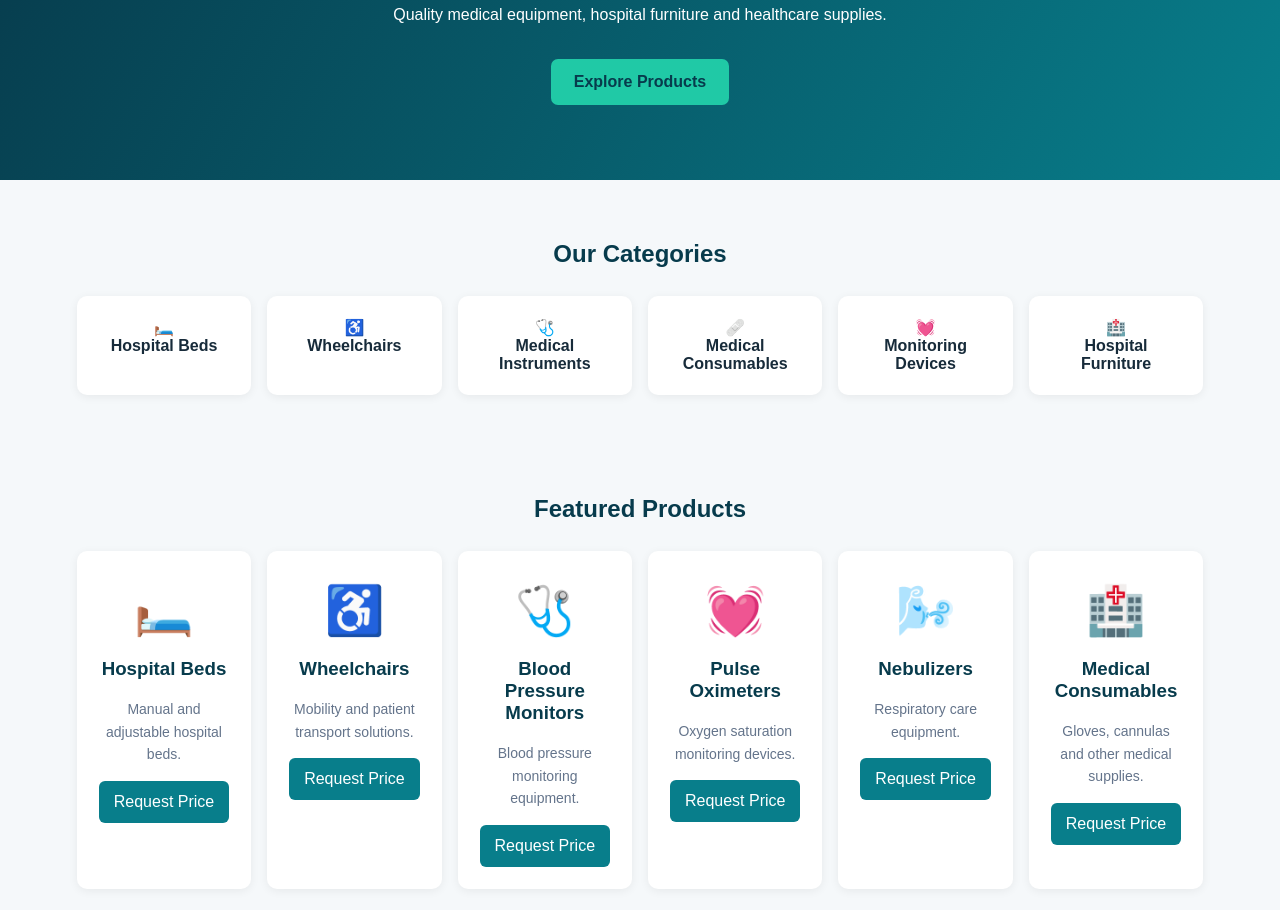
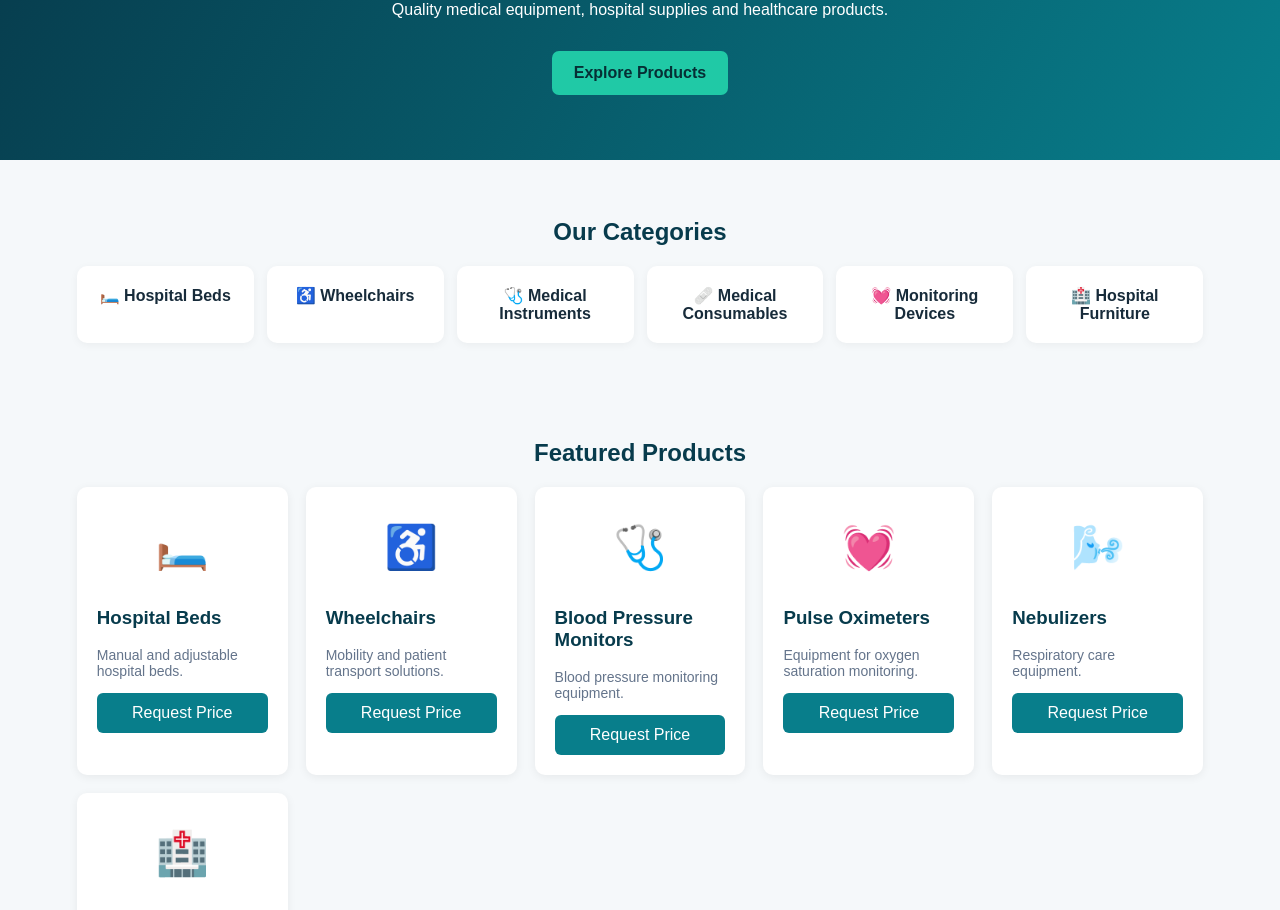
Before and after one commit to vchigozie94-max/Bigvee-medicals-, a plain HTML site: page index.html in a window 1280 px wide. Shown: the part 213-1123 px from the top of the page. Drawn offline with Linux system fonts and the light colour scheme.

Commit message:
Update index.html
BIGVEE medical

```diff
--- a/index.html
+++ b/index.html
@@ -6,38 +6,38 @@
 <head>
 <meta charset="UTF-8">
 <meta name="viewport" content="width=device-width, initial-scale=1.0">
-<title>BIGVEE Medical Stores</title>
-<meta name="description" content="BIGVEE Medical Stores supplies hospital beds, wheelchairs, medical equipment and healthcare essentials.">
+<title>BIGVEE Medical Stores | Medical Equipment</title>
+<meta name="description" content="Shop hospital beds, wheelchairs, medical equipment and healthcare supplies at BIGVEE Medical Stores.">
 <style>
 *{box-sizing:border-box}
 body{margin:0;font-family:Arial,sans-serif;background:#f5f8fa;color:#172b3a}
-header{background:#073b4c;color:white;padding:20px 6%;display:flex;justify-content:space-between;align-items:center;flex-wrap:wrap}
-.logo{font-size:25px;font-weight:bold;color:#38d9c5}
-.logo small{display:block;font-size:11px;color:white;letter-spacing:3px}
+header{background:#073b4c;color:white;padding:22px 6%;display:flex;justify-content:space-between;align-items:center;flex-wrap:wrap}
+.logo{font-size:24px;font-weight:bold;color:#38d9c5}
+header span{font-size:12px;display:block;color:white}
 nav a{color:white;text-decoration:none;margin:8px;font-size:14px}
-.hero{background:linear-gradient(120deg,#073b4c,#087e8b);color:white;text-align:center;padding:75px 15px}
+.hero{background:linear-gradient(120deg,#073b4c,#087e8b);color:white;padding:65px 7%;text-align:center}
 .hero h1{font-size:36px;margin:0 0 15px}
 .hero p{line-height:1.7}
-.btn{display:inline-block;background:#20c9a6;color:#073b4c;padding:14px 23px;border-radius:7px;text-decoration:none;font-weight:bold;margin-top:15px}
-section{padding:40px 6%}
-h2{text-align:center;color:#073b4c;margin-bottom:28px}
-.categories,.products{display:grid;grid-template-columns:repeat(auto-fit,minmax(145px,1fr));gap:16px}
-.category,.product{background:white;padding:22px;border-radius:10px;text-align:center;box-shadow:0 2px 10px #00000010}
-.category{font-weight:bold}
+.btn{display:inline-block;background:#20c9a6;color:#062f35;padding:13px 22px;border-radius:7px;text-decoration:none;font-weight:bold;margin-top:12px}
+section{padding:38px 6%}
+h2{text-align:center;color:#073b4c}
+.categories{display:grid;grid-template-columns:repeat(auto-fit,minmax(140px,1fr));gap:13px}
+.category{background:white;padding:20px;text-align:center;border-radius:10px;box-shadow:0 2px 9px #0000000c;font-weight:bold}
+.products{display:grid;grid-template-columns:repeat(auto-fit,minmax(210px,1fr));gap:18px}
+.product{background:white;border-radius:10px;padding:20px;box-shadow:0 2px 10px #00000010}
+.product .symbol{font-size:43px;text-align:center;padding:15px}
 .product h3{color:#073b4c}
-.product p{font-size:14px;color:#64748b;line-height:1.6}
-.symbol{font-size:48px;margin:10px}
-.product a{display:block;background:#087e8b;color:white;padding:12px;border-radius:6px;text-decoration:none;margin-top:15px}
+.product p{color:#64748b;font-size:14px}
+.product a{display:block;text-align:center;background:#087e8b;color:white;padding:11px;text-decoration:none;border-radius:6px}
 .about{background:#e5f4f2;text-align:center;line-height:1.8}
-.contact{text-align:center}
-footer{background:#073b4c;color:white;text-align:center;padding:30px 15px}
-@media(max-width:500px){.hero h1{font-size:29px}header{gap:12px}}
+footer{background:#073b4c;color:white;text-align:center;padding:28px 15px;font-size:14px}
+footer a{color:#38d9c5}
 </style>
 </head>
 <body>
 
 <header>
-<div class="logo">BIGVEE<small>MEDICAL STORES</small></div>
+<div class="logo">BIGVEE <span>MEDICAL STORES</span></div>
 <nav>
 <a href="#home">Home</a>
 <a href="#products">Products</a>
@@ -48,19 +48,19 @@ footer{background:#073b4c;color:white;text-align:center;padding:30px 15px}
 
 <div class="hero" id="home">
 <h1>Your Trusted Medical Equipment Store</h1>
-<p>Quality medical equipment, hospital furniture and healthcare supplies.</p>
+<p>Quality medical equipment, hospital supplies and healthcare products.</p>
 <a class="btn" href="#products">Explore Products</a>
 </div>
 
 <section>
 <h2>Our Categories</h2>
 <div class="categories">
-<div class="category">🛏️<br>Hospital Beds</div>
-<div class="category">♿<br>Wheelchairs</div>
-<div class="category">🩺<br>Medical Instruments</div>
-<div class="category">🩹<br>Medical Consumables</div>
-<div class="category">💓<br>Monitoring Devices</div>
-<div class="category">🏥<br>Hospital Furniture</div>
+<div class="category">🛏️ Hospital Beds</div>
+<div class="category">♿ Wheelchairs</div>
+<div class="category">🩺 Medical Instruments</div>
+<div class="category">🩹 Medical Consumables</div>
+<div class="category">💓 Monitoring Devices</div>
+<div class="category">🏥 Hospital Furniture</div>
 </div>
 </section>
 
@@ -72,62 +72,64 @@ footer{background:#073b4c;color:white;text-align:center;padding:30px 15px}
 <div class="symbol">🛏️</div>
 <h3>Hospital Beds</h3>
 <p>Manual and adjustable hospital beds.</p>
-<a href="https://wa.me/2348108871435?text=I%20want%20hospital%20beds">Request Price</a>
+<a href="https://wa.me/2348108871435?text=Hello%20BIGVEE%2C%20I%20want%20to%20enquire%20about%20hospital%20beds.">Request Price</a>
 </div>
 
 <div class="product">
 <div class="symbol">♿</div>
 <h3>Wheelchairs</h3>
 <p>Mobility and patient transport solutions.</p>
-<a href="https://wa.me/2348108871435?text=I%20want%20wheelchairs">Request Price</a>
+<a href="https://wa.me/2348108871435?text=Hello%20BIGVEE%2C%20I%20want%20to%20enquire%20about%20wheelchairs.">Request Price</a>
 </div>
 
 <div class="product">
 <div class="symbol">🩺</div>
 <h3>Blood Pressure Monitors</h3>
 <p>Blood pressure monitoring equipment.</p>
-<a href="https://wa.me/2348108871435?text=I%20want%20BP%20monitors">Request Price</a>
+<a href="https://wa.me/2348108871435?text=Hello%20BIGVEE%2C%20I%20want%20to%20enquire%20about%20BP%20monitors.">Request Price</a>
 </div>
 
 <div class="product">
 <div class="symbol">💓</div>
 <h3>Pulse Oximeters</h3>
-<p>Oxygen saturation monitoring devices.</p>
-<a href="https://wa.me/2348108871435?text=I%20want%20pulse%20oximeters">Request Price</a>
+<p>Equipment for oxygen saturation monitoring.</p>
+<a href="https://wa.me/2348108871435?text=Hello%20BIGVEE%2C%20I%20want%20to%20enquire%20about%20pulse%20oximeters.">Request Price</a>
 </div>
 
 <div class="product">
 <div class="symbol">🌬️</div>
 <h3>Nebulizers</h3>
 <p>Respiratory care equipment.</p>
-<a href="https://wa.me/2348108871435?text=I%20want%20nebulizers">Request Price</a>
+<a href="https://wa.me/2348108871435?text=Hello%20BIGVEE%2C%20I%20want%20to%20enquire%20about%20nebulizers.">Request Price</a>
 </div>
 
 <div class="product">
 <div class="symbol">🏥</div>
 <h3>Medical Consumables</h3>
-<p>Gloves, cannulas and other medical supplies.</p>
-<a href="https://wa.me/2348108871435?text=I%20want%20medical%20consumables">Request Price</a>
+<p>Gloves, cannulas, syringes and other supplies.</p>
+<a href="https://wa.me/2348108871435?text=Hello%20BIGVEE%2C%20I%20want%20to%20enquire%20about%20medical%20consumables.">Request Price</a>
 </div>
 
 </div>
 </section>
 
 <section class="about" id="about">
-<h2>About BIGVEE</h2>
-<p>BIGVEE Medical Stores is dedicated to supplying medical equipment, hospital furniture and healthcare essentials. Our goal is to make quality medical supplies accessible to healthcare providers and individuals.</p>
+<h2>About BIGVEE Medical Stores</h2>
+<p>BIGVEE Medical Stores is dedicated to supplying medical equipment, hospital furniture and healthcare essentials. We aim to make quality medical supplies accessible to healthcare providers and individuals.</p>
 </section>
 
-<section class="contact" id="contact">
+<section id="contact">
 <h2>Contact BIGVEE</h2>
-<p>Need a quotation or want to place an order?</p>
+<p style="text-align:center">Need a quotation or want to place an order?</p>
+<div style="text-align:center">
 <a class="btn" href="https://wa.me/2348108871435">Chat with us on WhatsApp</a>
+</div>
 </section>
 
 <footer>
 <strong>BIGVEE MEDICAL STORES</strong>
 <p>Quality Medical Equipment & Healthcare Supplies</p>
-<p>© 2026 BIGVEE Medical Stores</p>
+<p>© 2026 BIGVEE Medical Stores. All rights reserved.</p>
 </footer>
 
 </body>
```
